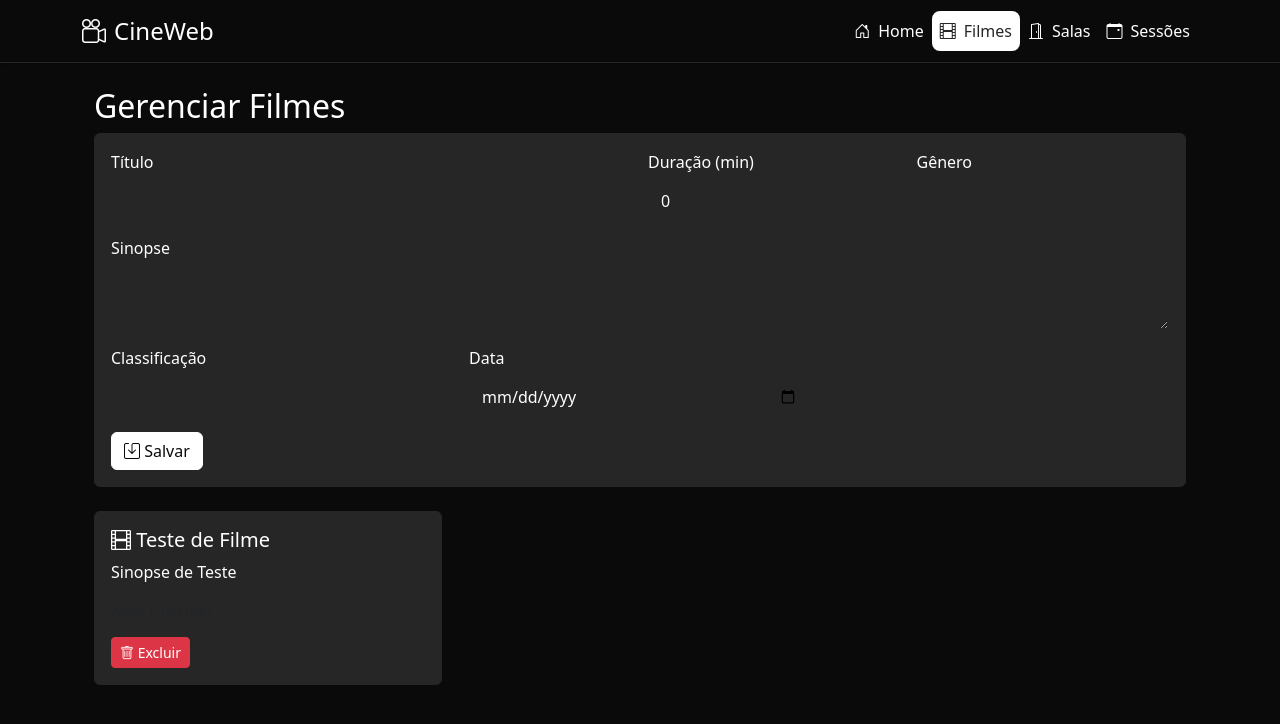
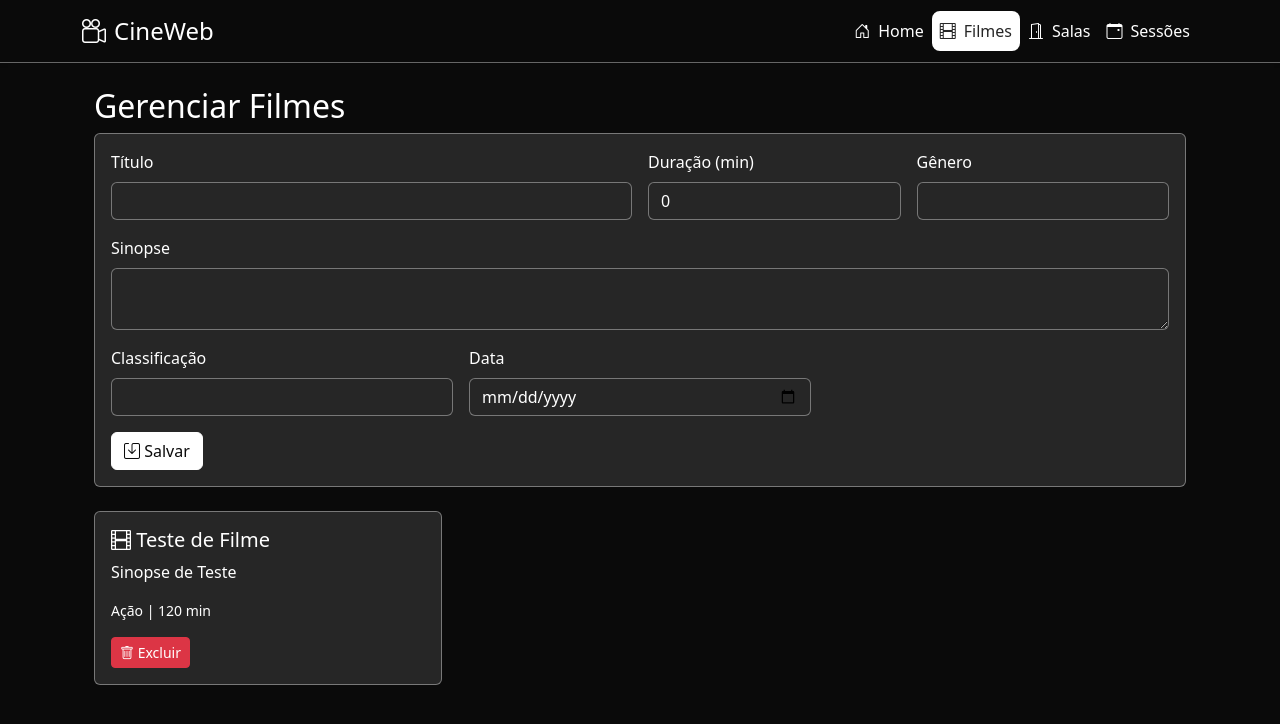
Before and after one commit to rovicz/Web-P2-Cinema, a React (Vite) app: page /filmes in a window 1280 px wide. Shown: the top 724 px of the page. Built offline with nearby package versions, Linux system fonts and the light colour scheme; data requests are answered from the project's data file.

Commit message:
chore: changing border theme color

```diff
--- a/src/dark-theme.css
+++ b/src/dark-theme.css
@@ -3,7 +3,7 @@
 body {
   --bs-body-bg: #0a0a0a;
   --bs-body-color: #ffffff;
-  --bs-border-color: #262626;
+  --bs-border-color: #ffffff60;
   --bs-tertiary-bg: #262626;
   --bs-emphasis-color: #ffffff;
 
--- a/src/pages/Filmes.tsx
+++ b/src/pages/Filmes.tsx
@@ -184,7 +184,7 @@ export function Filmes() {
                   <i className="bi bi-film"></i> {filme.titulo}
                 </h5>
                 <p className="card-text">{filme.sinopse}</p>
-                <p className="small text-muted">
+                <p className="small text-primary">
                   {filme.genero} | {filme.duracao} min
                 </p>
                 <button
```
